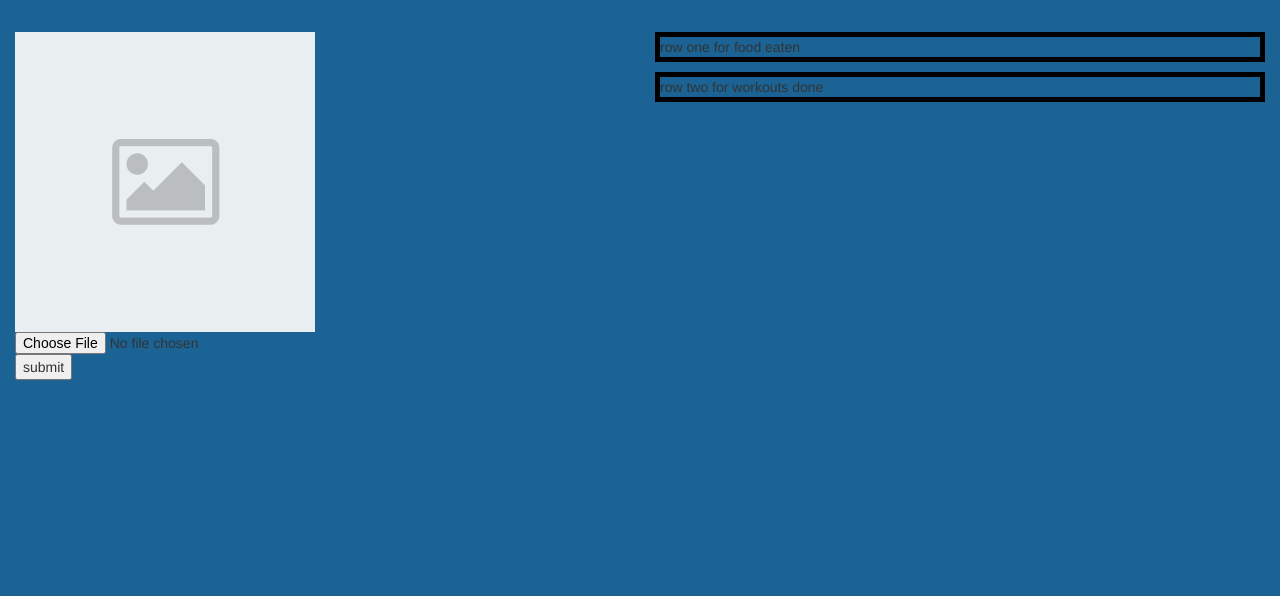
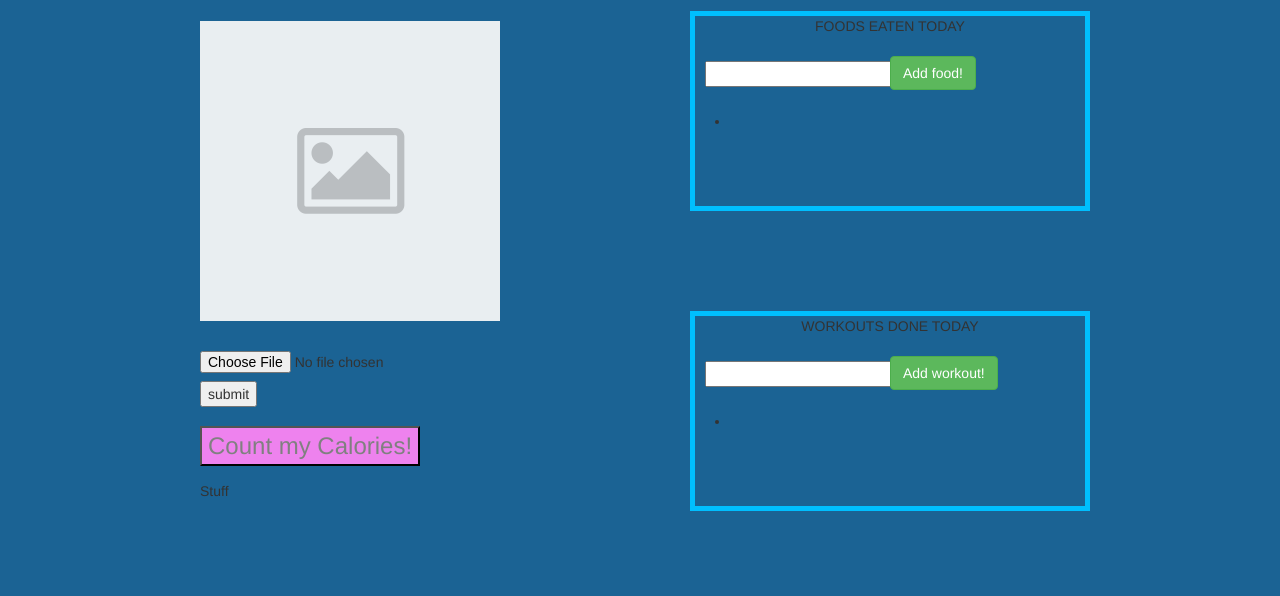
Before and after one commit to ColinStellDev96/hackathon_sick, a website: page public/html/index.html in a window 1280 px wide. Shown: the part 204-800 px from the top of the page. Drawn offline with nearby package versions, Linux system fonts and the light colour scheme.

Commit message:
updated index

```diff
--- a/public/css/main.css
+++ b/public/css/main.css
@@ -2,6 +2,8 @@ body {
     position: relative;
     background-color: #1b6394;
     /* chrome says color is this: #00629B */
+    margin-left: 50px;
+    margin-right: 50px;
 }
 
 #nav-logout {
@@ -16,7 +18,8 @@ body {
 
 .navbar {
     background-color: #1b6394;
-    border-bottom: none;
+    border: none;
+    max-height: 160px;
 }
 
 #logout {
@@ -26,14 +29,107 @@ body {
     color: lightgray;
 }
 
+.row {
+    clear: both;
+}
+
+#placeholder {
+    position: absolute;
+    top: 10px;
+}
+
+#fileupload {
+    position: absolute;
+    top: 340px;
+}
+
+#submit {
+    position: absolute;
+    top: 370px;
+}
+
 .the-form {
+    position: absolute;
+    left: 150px;
+}
+
+#net-cal-button {
+    font-size: 24px;
+    color: gray;
+    position: absolute;
+    top: 415px;
+    left: 150px;
+    background-color: violet;
+}
+
+#net-cal {
+    font-size: 18px;
+    color: dimgray;
+    position: absolute;
+    top: 423px;
+    left: 400px;
+}
+
+#net-message {
+    position: absolute;
+    top: 470px;
+    left: 150px;
+}
+
+.food {
+    border: 5px solid deepskyblue;
+    height: 200px;
+    width: 400px;
+    text-align: center;
+    position: absolute;
+    left: 50px;
 
 }
 
-.food {
-    border: 5px solid black;
+.workout {
+    border: 5px solid deepskyblue;
+    height: 200px;
+    width: 400px;
+    text-align: center;
+    position: absolute;
+    left: 50px;
+    top: 300px;
 }
 
-.workout {
-    border: 5px solid black;
+#food-input {
+    position: absolute;
+    left: 65px;
+    top: 50px;
 }
+
+#food-button {
+    position: absolute;
+    left: 250px;
+    top: 45px;
+}
+
+.food-list {
+    position: absolute;
+    left: 50px;
+    top: 100px;
+    text-align: center;
+}
+
+#workout-input {
+    position: absolute;
+    left: 65px;
+    top: 350px;
+}
+
+#workout-button {
+    position: absolute;
+    left: 250px;
+    top: 345px;
+}
+
+.workout-list {
+    position: absolute;
+    left: 50px;
+    top: 400px;
+    text-align: center;
+}
--- a/public/html/index.html
+++ b/public/html/index.html
@@ -36,50 +36,49 @@
             <a class="navbar-brand" id="logout" href="html/login.html">Logout</a>
         </nav>
 
-        <!--form to upload profile picture-->
-<!--
-        <div class="container-fluid">
-            <div class="row">
-                <div class="col-md-6">
-                    <div class="the-form">
-                        <form id="uploadbanner" enctype="multipart/form-data" method="post" action="#">
-                        <img src="/image/placeholder.png"/>
-                        <input id="fileupload" name="myfile" type="file" />
-                        <input type="submit" value="submit" id="submit" />
-                        </form>
-                    </div>
-                </div>
-                <div class="col-md-6">.col-md-6</div>
-            </div>
-        </div>
-
--->
-
         <div class="modal-body row">
             <div class="col-md-6">
-                <!-- Your first column here -->
+                <!-- FIRST COLUMN -->
+                <!--form to upload profile picture-->
+                <!--placeholder picture should be replaced with user pro pic-->
                 <div class="the-form">
                         <form id="uploadbanner" enctype="multipart/form-data" method="post" action="#">
-                        <img src="/image/placeholder.png"/>
+                        <img id="placeholder" src="/image/placeholder.png"/>
                         <input id="fileupload" name="myfile" type="file" />
                         <input type="submit" value="submit" id="submit" />
                         </form>
                 </div>
-                <!--below this maybe have the total net calories for the day-->
-                <p id='net-cal'></p>
+                <div>
+                    <!--jquery here, alerts that say if you've hit your daily calorie limit or not-->
+                    <button id='net-cal-button'>Count my Calories!</button>
+                    <p id='net-cal'><!--NUMBER HERE--></p>
+                    <p id="net-message"><!--alert stuff-->Stuff</p>
+                </div>
             </div>
             <div class="col-md-6">
-                <!-- Your second column here -->
-                <div class='food'>row one for food eaten</div>
-                <!--maybe do this with jquery and append to below #cal-intake
-                to count how many calories you've had-->
-                <p id='cal-intake'></p>
-                <div class='workout'>row two for workouts done</div>
-                <!--usuing jquery, this would subtract calories from the total-->
-                <p id='cal-workout'></p>
+                <!-- SECOND COLUMN -->
+                <div class='food'>FOODS EATEN TODAY</div>
+                <!--input for user to enter food, with add button-->
+                <input id='food-input' name='myfood' type='text'>
+                <button type="button" class="btn btn-success" id="food-button">Add food!</button>
+                <!--make list, use jquery to add food + calories in it to list-->
+                <ul class='food-list'>
+                    <li id='food-and-cals'></li>
+                </ul>
+                <!--#cal-foods is the sum of the stuff in the table-->
+                <p id='cal-foods'></p>
+                <div class='workout'>WORKOUTS DONE TODAY</div>
+                <!--input for user to enter food, with add button-->
+                <input id='workout-input' name='myworkout' type='text'>
+                <button type="button" class="btn btn-success" id="workout-button">Add workout!</button>
+                <!--make list, use jquery to add workout done + calories for it to list-->
+                <ul class='workout-list'>
+                    <li id='workout-and-cals'></li>
+                </ul>
+                <!--#cal-workouts is the sum of the stuff in the table-->
+                <p id='cal-workouts'></p>
             </div>
         </div>
-
 
 
 
```
